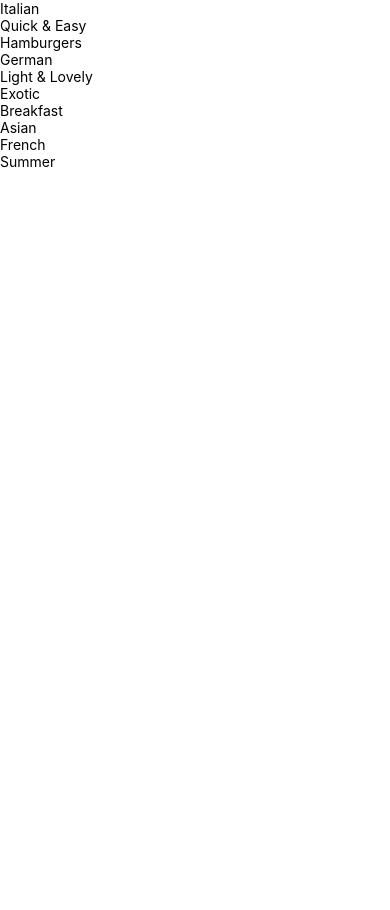
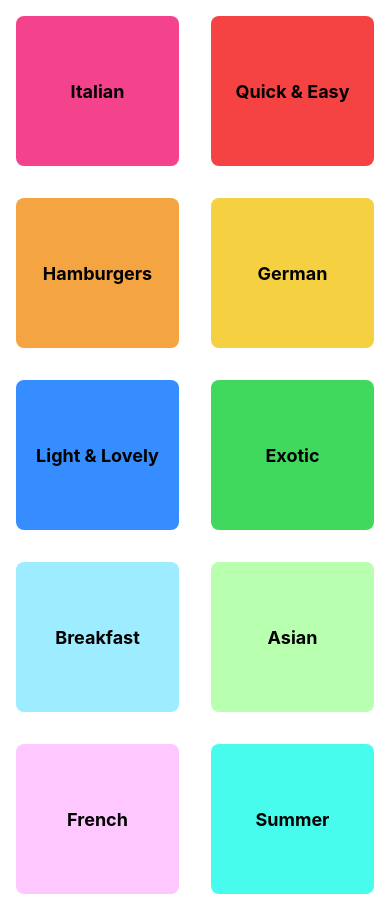
Before and after one commit to Jim124/Thiya, a React Native app: screen /Meal in a window 390 px wide. Before the commit the page ends 844 px from the top, so only its background shows below. Built offline with nearby package versions, Linux system fonts and the light colour scheme.

Commit message:
add style to CategoryItem

```diff
--- a/App.js
+++ b/App.js
@@ -1,7 +1,13 @@
 import { StyleSheet } from 'react-native';
+import { StatusBar } from 'expo-status-bar';
 import CategoryScreen from './screen/CategoryScreen';
 export default function App() {
-  return <CategoryScreen />;
+  return (
+    <>
+      <StatusBar style='light' />
+      <CategoryScreen />
+    </>
+  );
 }
 
 const styles = StyleSheet.create({
--- a/app.json
+++ b/app.json
@@ -6,6 +6,7 @@
     "orientation": "portrait",
     "icon": "./assets/icon.png",
     "userInterfaceStyle": "light",
+    "backgroundColor": "#24180f",
     "splash": {
       "image": "./assets/splash.png",
       "resizeMode": "contain",
--- a/components/CategoryItem.js
+++ b/components/CategoryItem.js
@@ -1,13 +1,52 @@
-import { View, Text, StyleSheet, Pressable } from 'react-native';
+import { View, Text, StyleSheet, Pressable, Platform } from 'react-native';
 function CategoryItem({ title, color }) {
   return (
-    <View>
-      <Pressable>
-        <Text>{title}</Text>
+    <View style={styles.gridItem}>
+      <Pressable
+        style={({ pressed }) => [
+          styles.button,
+          pressed ? styles.buttonPressed : null,
+        ]}
+        android_ripple={{ color: '#ccc' }}
+      >
+        <View style={[styles.innerContainer, { backgroundColor: color }]}>
+          <Text style={styles.title}>{title}</Text>
+        </View>
       </Pressable>
     </View>
   );
 }
 
 export default CategoryItem;
-const styles = StyleSheet.create({});
+const styles = StyleSheet.create({
+  gridItem: {
+    flex: 1,
+    margin: 16,
+    height: 150,
+    backgroundColor: 'white',
+    borderRadius: 8,
+    elevation: 4,
+    shadowColor: 'black',
+    shadowOffset: { with: 0, height: 2 },
+    shadowOpacity: 0.25,
+    shadowRadius: 8,
+    overflow: Platform.OS === 'android' ? 'hidden' : 'visable',
+  },
+  button: {
+    flex: 1,
+  },
+  buttonPressed: {
+    opacity: 0.5,
+  },
+  innerContainer: {
+    flex: 1,
+    padding: 16,
+    justifyContent: 'center',
+    alignItems: 'center',
+    borderRadius: 8,
+  },
+  title: {
+    fontWeight: 'bold',
+    fontSize: 18,
+  },
+});
--- a/package.json
+++ b/package.json
@@ -9,7 +9,7 @@
     "web": "expo start --web"
   },
   "dependencies": {
-    "expo": "~51.0.8",
+    "expo": "~51.0.9",
     "expo-status-bar": "~1.12.1",
     "react": "18.2.0",
     "react-native": "0.74.1"
--- a/screen/CategoryScreen.js
+++ b/screen/CategoryScreen.js
@@ -13,6 +13,7 @@ function CategoryScreen() {
         data={CATEGORIES}
         keyExtractor={(item) => item.id}
         renderItem={renderCategory}
+        numColumns={2}
       />
     </View>
   );
```
Also changed, not shown: 1 other file (tests, documents, lock files or other folders).
